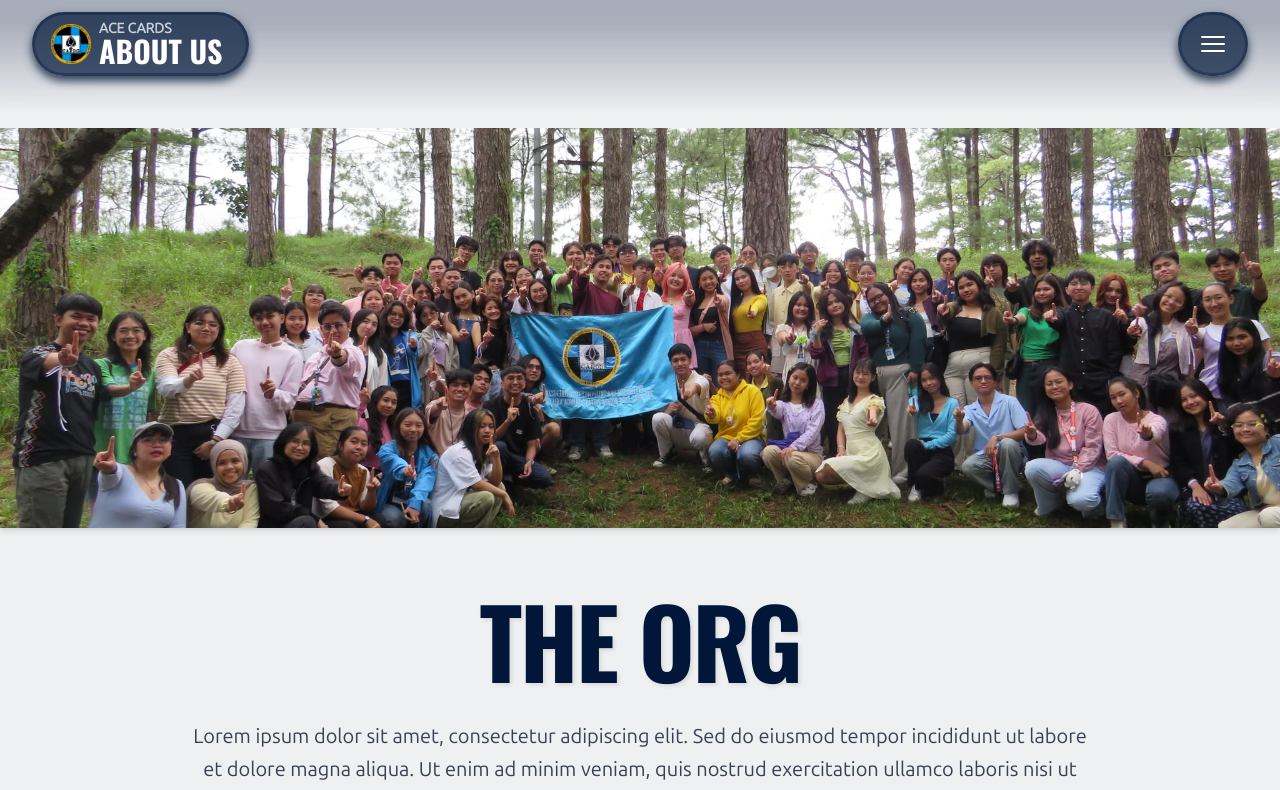
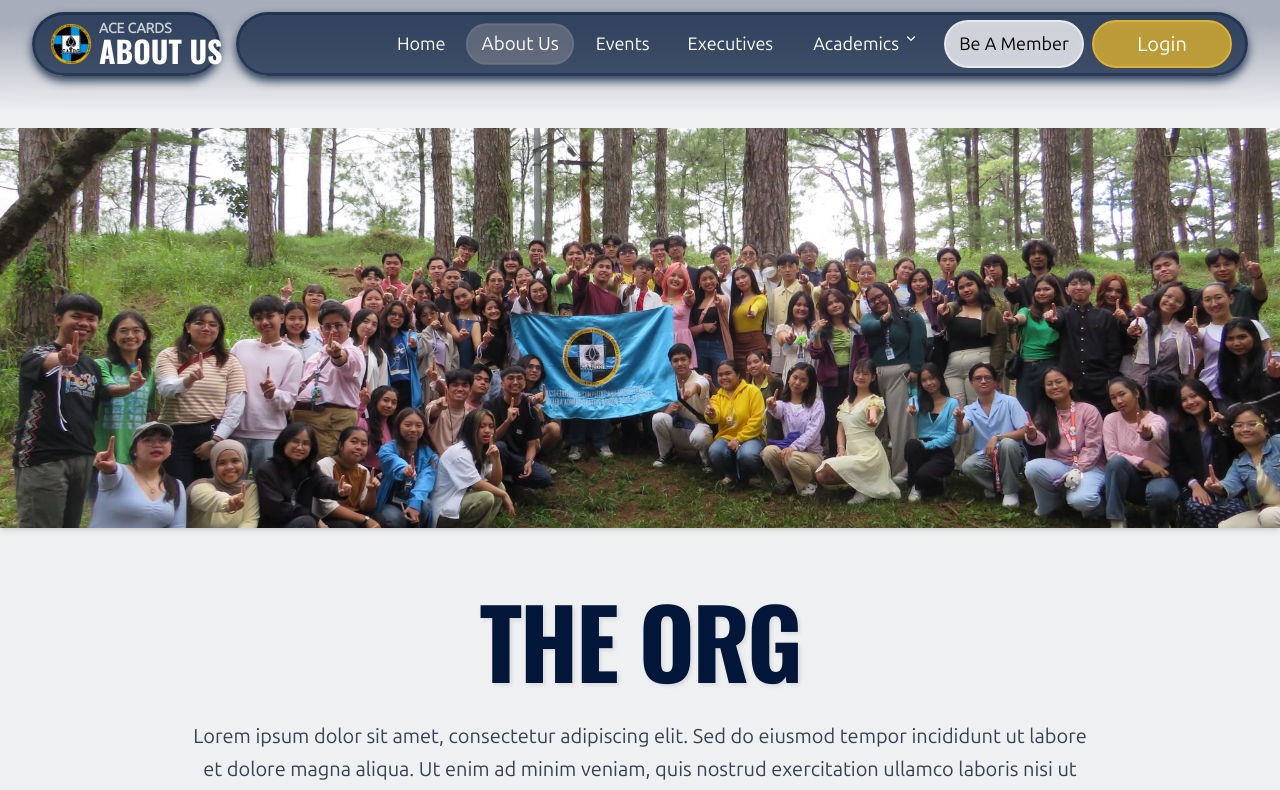
Before and after one commit to ACE-CARDS/project-tongitss, a Next.js app: page /about-us in a window 1280 px wide. Shown: the top 790 px of the page. Built offline with nearby package versions, Linux system fonts and the light colour scheme; no server answers.

Commit message:
feature(navbar logged in): Now detects if a user is logged in
- changes navbar to accomodate
- added dashboard link to navbar

```diff
--- a/app/layout.tsx
+++ b/app/layout.tsx
@@ -7,6 +7,9 @@ import {
   Ubuntu_Sans,
 } from "next/font/google";
 import "./globals.css";
+import { getUserWithRole } from "@/lib/supabase/session";
+import { UserProvider } from "@/components/context/userContext";
+
 
 const siteName = "ACE CARDS";
 
@@ -37,17 +40,20 @@ export const metadata: Metadata = {
   description: "Generated by create next app",
 };
 
-export default function RootLayout({
+export default async function RootLayout({
   children,
 }: Readonly<{
   children: React.ReactNode;
 }>) {
+  const user = await getUserWithRole();
   return (
     <html lang="en">
       <body
         className={`${geistSans.variable} ${geistMono.variable} ${oswald.variable}  ${ubuntu_mono.variable} antialiased`}
       >
-        {children}
+        <UserProvider user={user}>
+          {children}
+        </UserProvider>
       </body>
     </html>
   );
--- /dev/null
+++ b/components/context/userContext.tsx
@@ -0,0 +1,31 @@
+"use client";
+
+import { createContext, useContext, ReactNode } from "react";
+
+type UserContextType = {
+  user: any | null;
+};
+
+const UserContext = createContext<UserContextType | undefined>(undefined);
+
+export function UserProvider({
+  children,
+  user
+}: {
+  children: ReactNode;
+  user: any
+}) {
+  return (
+    <UserContext.Provider value={{ user }}>
+      {children}
+    </UserContext.Provider>
+  );
+}
+
+export function useUser() {
+  const context = useContext(UserContext);
+  if (context === undefined) {
+    throw new Error("useUser must be used within a UserProvider");
+  }
+  return context;
+}
--- a/components/navbar.tsx
+++ b/components/navbar.tsx
@@ -4,7 +4,8 @@ import Link from "next/link";
 import { useState, useRef, useEffect } from "react";
 import { usePathname } from "next/navigation";
 import Image from "next/image";
-import { getUserWithRole } from "@/lib/supabase/session";
+import { useUser } from "./context/userContext";
+
 
 const siteName = "ACE CARDS";
 
@@ -19,7 +20,8 @@ const routeTitles: Record<string, string> = {
   "/executives": "EXECUTIVES",
 };
 
-export default async function NavBar() {
+export default function NavBar() {
+  const { user } = useUser();
   const [isOpen, setIsOpen] = useState(false);
   const [academicsOpen, setAcademicsOpen] = useState(false);
   const academicsRef = useRef<HTMLLIElement>(null);
@@ -76,15 +78,15 @@ export default async function NavBar() {
                   {siteName}
                 </div>
               )}
-              <div className="text-3xl font-bold leading-none whitespace-nowrap font-oswald">
+              <div className="md:text-3xl sm:text-2xl text-xl font-bold leading-none whitespace-nowrap font-oswald">
                 {title || siteName}
               </div>
             </div>
           </a>
           {/* </div> */}
 
-          <div className={`absolute text-lg lg:right-[30px] right-[10px] top-[80px] flex flex-row 2xl:flex-row text-right 2xl:px-[13px] 2xl:items-end 2xl:h-full 2xl:static 2xl:w-full w-fit justify-end shadow-[0_5px_10px_#011638]/80 bg-[#011638]/70 border-[#011638]/34 border-3 backdrop-blur-sm rounded-[50px] pl-2 2xl:gap-4 gap-2 duration-200 ease-in-out ${isOpen ? "opacity-100 visible" : "opacity-0 invisible"} 2xl:opacity-100 2xl:visible`}>
-            <ul className="gap-2 flex 2xl:flex-row flex-col 2xl:h-full 2xl:items-center py-6 2xl:py-0 px-4 2xl:px-0 whitespace-nowrap">
+          <div className={`absolute text-lg lg:right-[30px] right-[10px] top-[80px] flex flex-row xl:flex-row text-right xl:px-[13px] xl:items-end xl:h-full xl:static xl:w-full w-fit justify-end shadow-[0_5px_10px_#011638]/80 bg-[#011638]/70 border-[#011638]/34 border-3 backdrop-blur-sm rounded-[50px] pl-2 xl:gap-4 gap-2 duration-200 ease-in-out ${isOpen ? "opacity-100 visible" : "opacity-0 invisible"} xl:opacity-100 xl:visible`}>
+            <ul className="gap-2 flex xl:flex-row flex-col xl:h-full xl:items-center py-6 xl:py-0 px-4 xl:px-0 whitespace-nowrap">
               <Link href="/">
                 <li className={`px-[13px] py-[4px] rounded-[50px] border-2 duration-200 transition-all
                 ${isActive("/")
@@ -152,7 +154,7 @@ export default async function NavBar() {
                   />
                 </svg>
                 <ul
-                  className={`${academicsOpen ? "visible" : "invisible"} absolute shadow-[0_5px_10px_#011638]/80 bg-[#011638]/70 border-[#011638]/34 border-3 backdrop-blur-sm ease-in-out text-white p-4 rounded-[30px] 2xl:-left-10 -left-10 2xl:top-8 top-10 w-50 gap-4 flex flex-col text-center`}
+                  className={`${academicsOpen ? "visible" : "invisible"} absolute shadow-[0_5px_10px_#011638]/80 bg-[#011638]/70 border-[#011638]/34 border-3 backdrop-blur-sm ease-in-out text-white p-4 rounded-[30px] xl:-left-10 -left-10 xl:top-8 top-10 w-50 gap-4 flex flex-col text-center`}
                 >
                   <li className="hover:underline">
                     <Link href="/survey">Research Surveys</Link>
@@ -164,8 +166,11 @@ export default async function NavBar() {
               </li>
 
 
+              {/* 1. If NO user is found, show Login and Join buttons */}
+              {!user ? (
+                <>
                   <Link href="/member-appli">
-                <li className={`w-[140px] py-[8px] rounded-[50px] border-white/50  border-2 duration-200 transition-all ease-in-out bg-white/80 text-center text-black backdrop-blur-xs
+                    <li className={`w-[140px] py-[8px] rounded-[50px] border-white/50 border-2 duration-200 transition-all ease-in-out bg-white/80 text-center text-black backdrop-blur-xs
                         ${isActive("/member-appli")
                           ? "shadow-[0_0_15px_white] border-[#a6a6a6]/10 bg-white/100 scale-[1.04]"
                           : "hover:shadow-[0_0_15px_white] border-[#a6a6a6]/0 hover:border-[#a6a6a6]/10 hover:bg-white/100 hover:scale-[1.04]"
@@ -175,14 +180,41 @@ export default async function NavBar() {
                   </Link>
 
                   <Link href="/auth/login" >
-                <li className="w-[140px] py-[8px] hover:shadow-[0_0_25px_#d9b237] hover:scale-[1.04] text-center ease-in-out duration-200 transition-all rounded-[50px] text-xl text-white bg-[#d9b237]/85 backdrop-blur-xs border-[#d9b237] border-2 cursor-pointer items-center justify-center">
+                    <li className="w-[140px] py-[8px] hover:shadow-[0_0_25px_#d9b237] hover:scale-[1.04] text-center ease-in-out duration-200 transition-all rounded-[50px] text-xl text-white bg-[#d9b237]/85 backdrop-blur-xs border-[#d9b237] border-2 cursor-pointer items-center justify-center ">
                       Login
                     </li>
                   </Link>
+                </>
+              ) : (
+                /* 2. If user IS found, show Dashboard and Logout */
+                <div className="flex xl:flex-row flex-col xl:items-center xl:justify-center justify-end gap-2 text-right py-[4px] xl:px-[4px] rounded-[50px] bg-white/0 xl:bg-white/80 xl:border-white/50 xl:border-2 duration-200 transition-all ease-in-out text-center xl:text-black text-white xl:backdrop-blur-xs  xl:hover:border-[#a6a6a6]/10 xl:hover:bg-white/100 xl:hover:scale-[1.04]">
+                  <Link href="/dashboard">
+                    <li className={`px-[13px] py-[4px] rounded-[50px] border-2 duration-200 transition-all xl:text-black text-white
+                      ${isActive("/dashboard")
+                        ? "bg-[#a6a6a6]/35 border-[#a6a6a6]/15 hover:bg-[#a6a6a6]/40 scale-[1.04]"
+                        : "border-[#a6a6a6]/0 hover:bg-[#a6a6a6]/30 hover:border-[#a6a6a6]/10 hover:scale-[1.04]"
+                      }`}>
+                      Dashboard
+                    </li>
+                  </Link>
+
+                  <li
+                    onClick={async () => {
+                      const { createClient } = await import('@/lib/supabase/client');
+                      const supabase = createClient();
+                      await supabase.auth.signOut();
+                      window.location.href = "/"; // Refresh to clear state
+                    }}
+                    className="cursor-pointer rounded-[50px] bg-red-500/60 xl:text-white border-red-500/80 text-white xl:text-red-500 border-2 duration-200 transition-all px-[13px] py-[4px] border-red-500/0 xl:hover:bg-red-500/90 xl:hover:border-red-500/10 xl:hover:scale-[1.04] xl:hover:scale-[1.04]"
+                  >
+                    Logout
+                  </li>
+                </div>
+              )}
             </ul>
           </div>
 
-          <div className="flex items-center gap-4 shadow-[0_5px_10px_#011638]/80 bg-[#011638]/70 border-[#011638]/34 border-3 backdrop-blur-sm rounded-[50px] w-[70px] h-16 justify-center 2xl:hidden">
+          <div className="flex items-center gap-4 shadow-[0_5px_10px_#011638]/80 bg-[#011638]/70 border-[#011638]/34 border-3 backdrop-blur-sm rounded-[50px] w-[70px] h-16 justify-center xl:hidden">
             {/* hamburger */}
             <svg
               onClick={toggleMenu}
@@ -191,7 +223,7 @@ export default async function NavBar() {
               viewBox="0 0 24 24"
               strokeWidth="1.5"
               stroke="currentColor"
-              className={`duration-200 size-8 2xl:hidden cursor-pointer ${isOpen ? "hidden" : ""}`}
+              className={`duration-200 size-8 xl:hidden cursor-pointer ${isOpen ? "hidden" : ""}`}
             >
               <path
                 strokeLinecap="round"
@@ -208,7 +240,7 @@ export default async function NavBar() {
               viewBox="0 0 24 24"
               strokeWidth="1.5"
               stroke="currentColor"
-              className={`duration-200 size-8 2xl:hidden cursor-pointer ${isOpen ? "" : "hidden"}`}
+              className={`duration-200 size-8 xl:hidden cursor-pointer ${isOpen ? "" : "hidden"}`}
             >
               <path
                 strokeLinecap="round"
--- a/package.json
+++ b/package.json
@@ -12,10 +12,10 @@
     "@gsap/react": "^2.1.2",
     "@supabase/ssr": "^0.8.0",
     "@supabase/supabase-js": "^2.98.0",
+    "@types/react-transition-group": "^4.4.12",
     "framer-motion": "^12.35.0",
-    "@types/react-transition-group": "^4.4.12",
     "gsap": "^3.14.2",
-    "next": "16.1.6",
+    "next": "^16.2.0",
     "react": "19.2.3",
     "react-dom": "19.2.3",
     "react-transition-group": "^4.4.5"
```
Also changed, not shown: 1 other file (tests, documents, lock files or other folders). Lines whose indentation alone changed are shown as unchanged.
